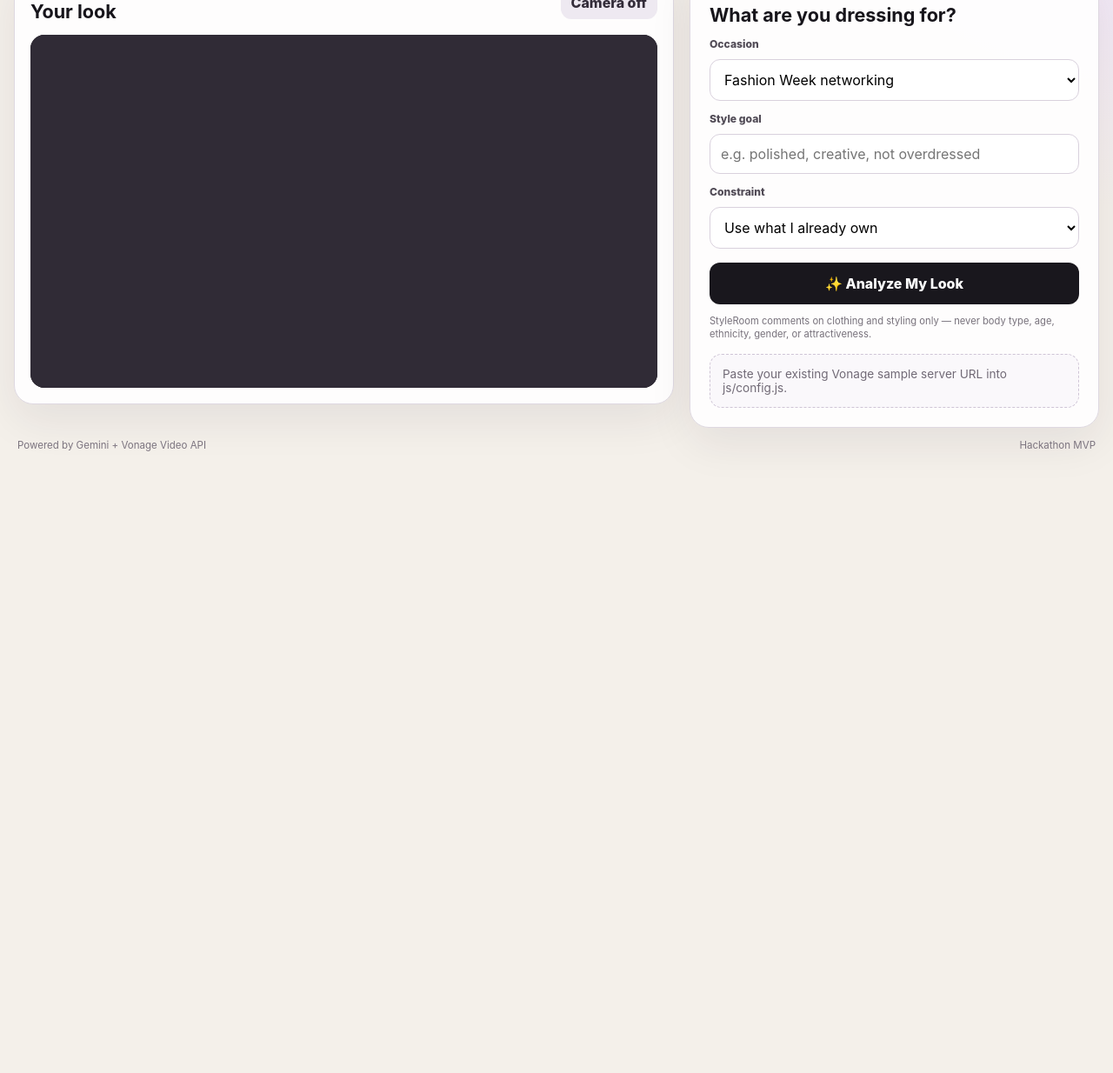
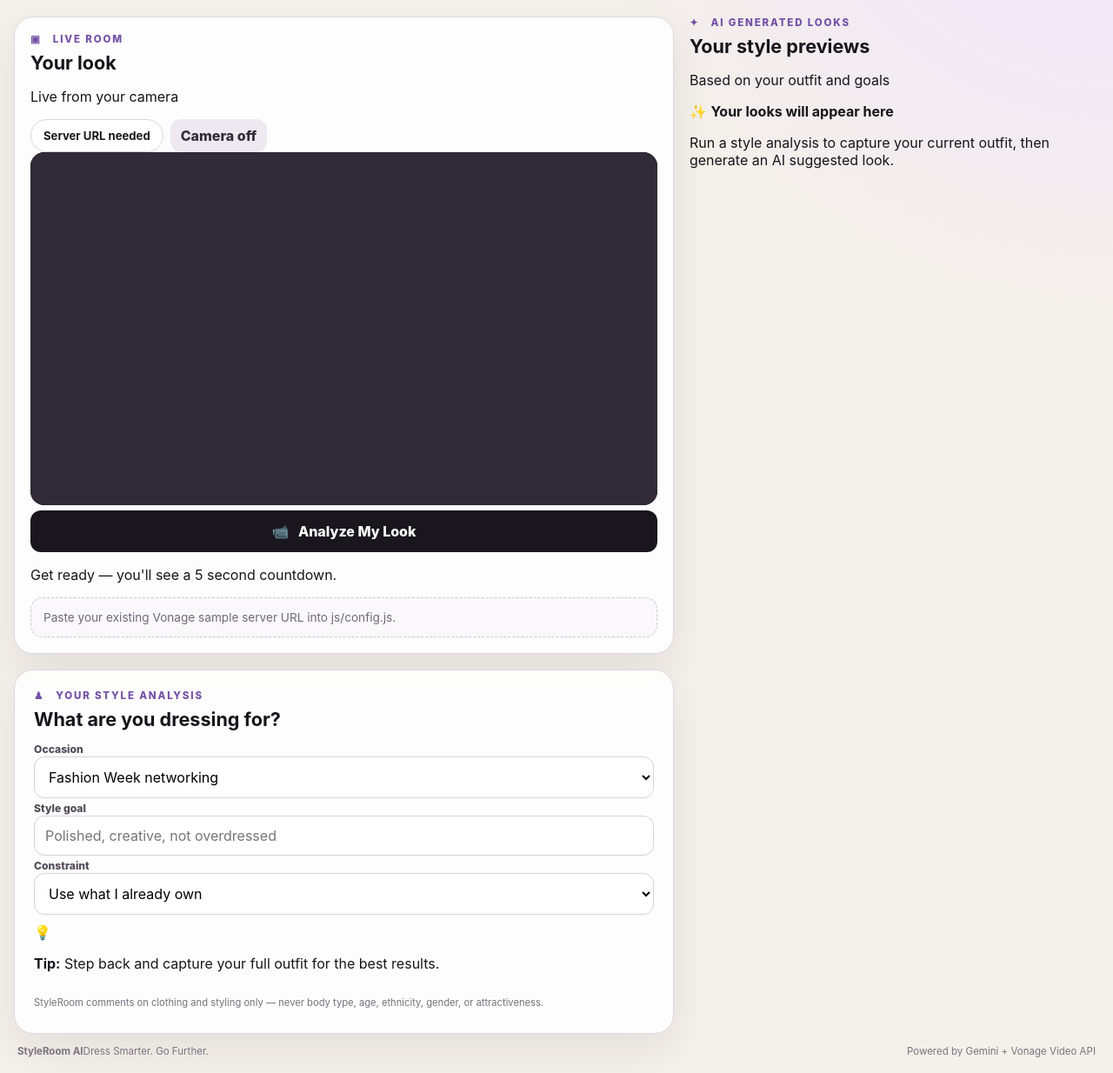
Before and after one commit to ayishagisel/fashionhack, a plain HTML site: page index.html in a window 1280 px wide. Shown: the part 242-1476 px from the top of the page at 87% size. Before the commit the page ends 800 px from the top, so only its background shows below. Drawn offline with Linux system fonts and the light colour scheme; no server answers.

Commit message:
Redesign StyleRoom into portrait three-column styling workspace

```diff
--- a/index.html
+++ b/index.html
@@ -9,29 +9,32 @@
 </head>
 <body>
   <main class="app-shell">
-    <section class="hero">
-      <div>
+    <header class="hero">
+      <div class="brand-block">
         <p class="eyebrow">LIVE AI FASHION CONSULTATION</p>
         <h1>StyleRoom AI</h1>
+        <p class="brand-tagline">Real Outfits. Real Moments. Smarter Style.</p>
+      </div>
       <p class="lede">Show your look live, choose the moment you are dressing for, and get a fast Gemini-powered styling read without replacing the human conversation.</p>
-      </div>
-      <div class="status-pill" id="connection-status">Connecting…</div>
-    </section>
+      <div class="hero-motto" aria-hidden="true">Your Style<br />Your Power <span>♥</span></div>
+    </header>
 
     <section class="workspace">
-      <div class="video-card">
-        <div class="section-header">
+      <section class="panel video-card">
+        <div class="panel-header">
           <div>
-            <p class="section-kicker">LIVE ROOM</p>
+            <p class="section-kicker">▣ &nbsp; LIVE ROOM</p>
             <h2>Your look</h2>
+            <p class="panel-subtitle">Live from your camera</p>
           </div>
           <div class="room-actions">
-            <button class="secondary" id="publish-video-true">Camera on</button>
-            <button class="secondary" id="publish-video-false">Camera off</button>
+            <div class="status-pill" id="connection-status">Connecting…</div>
+            <button class="secondary compact" id="publish-video-true">Camera on</button>
+            <button class="secondary compact" id="publish-video-false">Camera off</button>
           </div>
         </div>
 
-        <div id="videos">
+        <div id="videos" class="portrait-stage">
           <div id="subscriber"></div>
           <div id="publisher-container">
             <div id="publisher"></div>
@@ -42,14 +45,49 @@
             <span class="countdown-hint">Photo coming up</span>
           </div>
         </div>
+
+        <button class="primary" id="analyze-look">📹 &nbsp; Analyze My Look</button>
+        <p class="capture-tip">Get ready — you'll see a 5 second countdown.</p>
+        <div class="analysis-state" id="analysis-state">Waiting for a live look.</div>
+      </section>
+
+      <section class="panel looks-card">
+        <div class="panel-header looks-header">
+          <div>
+            <p class="section-kicker">✦ &nbsp; AI GENERATED LOOKS</p>
+            <h2>Your style previews</h2>
+            <p class="panel-subtitle">Based on your outfit and goals</p>
+          </div>
         </div>
 
-      <aside class="stylist-card">
+        <div id="looks-empty" class="looks-empty">
+          <span>✨</span>
+          <strong>Your looks will appear here</strong>
+          <p>Run a style analysis to capture your current outfit, then generate an AI suggested look.</p>
+        </div>
+
+        <div id="report-visuals" class="report-visuals hidden">
+          <figure class="report-figure">
+            <figcaption>Current Look</figcaption>
+            <img id="report-snapshot" class="report-snapshot" alt="Captured look used for this style analysis" />
+          </figure>
+          <figure id="visualization-figure" class="report-figure hidden">
+            <figcaption>AI Suggested Look</figcaption>
+            <img id="visualization-image" class="visualization-image" alt="AI visualization of the suggested style changes" />
+          </figure>
+        </div>
+      </section>
+
+      <aside class="panel stylist-card">
+        <div class="panel-header">
           <div>
-          <p class="section-kicker">AI STYLIST</p>
+            <p class="section-kicker">♟ &nbsp; YOUR STYLE ANALYSIS</p>
             <h2>What are you dressing for?</h2>
           </div>
+        </div>
 
+        <div class="style-inputs">
+          <div class="field-card">
             <label for="occasion">Occasion</label>
             <select id="occasion">
               <option value="Fashion Week networking">Fashion Week networking</option>
@@ -61,10 +99,14 @@
               <option value="Creative professional event">Creative professional event</option>
               <option value="Custom">Custom</option>
             </select>
+          </div>
 
+          <div class="field-card">
             <label for="goal">Style goal</label>
-        <input id="goal" type="text" placeholder="e.g. polished, creative, not overdressed" />
+            <input id="goal" type="text" placeholder="Polished, creative, not overdressed" />
+          </div>
 
+          <div class="field-card">
             <label for="constraint">Constraint</label>
             <select id="constraint">
               <option value="Use what I already own">Use what I already own</option>
@@ -72,37 +114,31 @@
               <option value="Make it more statement-making">Make it more statement-making</option>
               <option value="Make it more professional">Make it more professional</option>
             </select>
-
-        <button class="primary" id="analyze-look">✨ Analyze My Look</button>
-        <p class="microcopy">StyleRoom comments on clothing and styling only — never body type, age, ethnicity, gender, or attractiveness.</p>
-
-        <div class="analysis-state" id="analysis-state">Waiting for a live look.</div>
-        <div id="report-context" class="report-context hidden"></div>
-
-        <div id="report-visuals" class="report-visuals hidden">
-          <figure class="report-figure">
-            <img id="report-snapshot" class="report-snapshot" alt="Captured look used for this style analysis" />
-            <figcaption>Current look</figcaption>
-          </figure>
-          <figure id="visualization-figure" class="report-figure hidden">
-            <img id="visualization-image" class="visualization-image" alt="AI visualization of the suggested style changes" />
-            <figcaption>AI suggested look</figcaption>
-          </figure>
+          </div>
         </div>
 
+        <div id="report-context" class="report-context hidden"></div>
         <div id="analysis-result" class="analysis-result hidden"></div>
         <div id="visualization-state" class="visualization-state hidden"></div>
+
         <div id="report-actions" class="report-actions hidden">
-          <button class="secondary report-button visualize-button" id="visualize-look">✨ Visualize Suggested Look</button>
-          <button class="secondary report-button" id="print-report">📄 Open Style Report</button>
+          <button class="secondary report-button visualize-button" id="visualize-look">✨ Generate New Look</button>
+          <button class="secondary report-button" id="print-report">📄 Open Style Report <span>opens in a new tab</span></button>
         </div>
+
+        <div class="styling-tip">
+          <span>💡</span>
+          <p><strong>Tip:</strong> Step back and capture your full outfit for the best results.</p>
+        </div>
+
+        <p class="microcopy">StyleRoom comments on clothing and styling only — never body type, age, ethnicity, gender, or attractiveness.</p>
       </aside>
     </section>
 
-    <section class="footer-note">
+    <footer class="footer-note">
+      <div><strong>StyleRoom AI</strong><span>Dress Smarter. Go Further.</span></div>
       <span>Powered by Gemini + Vonage Video API</span>
-      <span>Hackathon MVP</span>
-    </section>
+    </footer>
   </main>
 
   <script src="js/config.js"></script>
```
Lines whose indentation alone changed are shown as unchanged.
